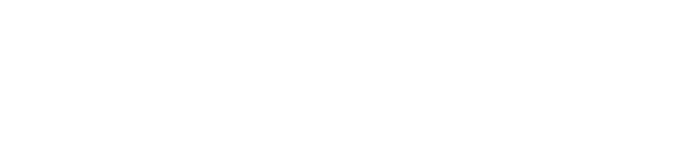
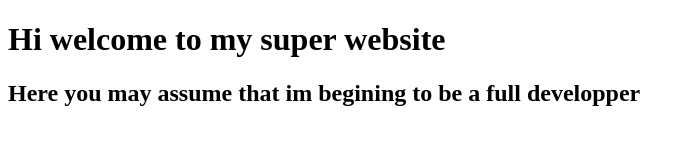
Before and after one commit to Gasparddhi/my-super-website, a plain HTML site: page index.html in a window 1280 px wide. Shown: the whole page, without its empty margins (0-695 px from the left). Drawn offline with Linux system fonts and the light colour scheme.

Commit message:
I modified index.html a bit

```diff
--- a/index.html
+++ b/index.html
@@ -2,9 +2,10 @@
 <html>
   <head>
     <meta charset="UTF-8">
-    <title>title</title>
+    <title>My super Web site</title>
   </head>
   <body>
-
+  <h1>Hi welcome to my super website </h1>
+  <h2>Here you may assume that im begining to be a full developper</h2>
   </body>
 </html>
```
